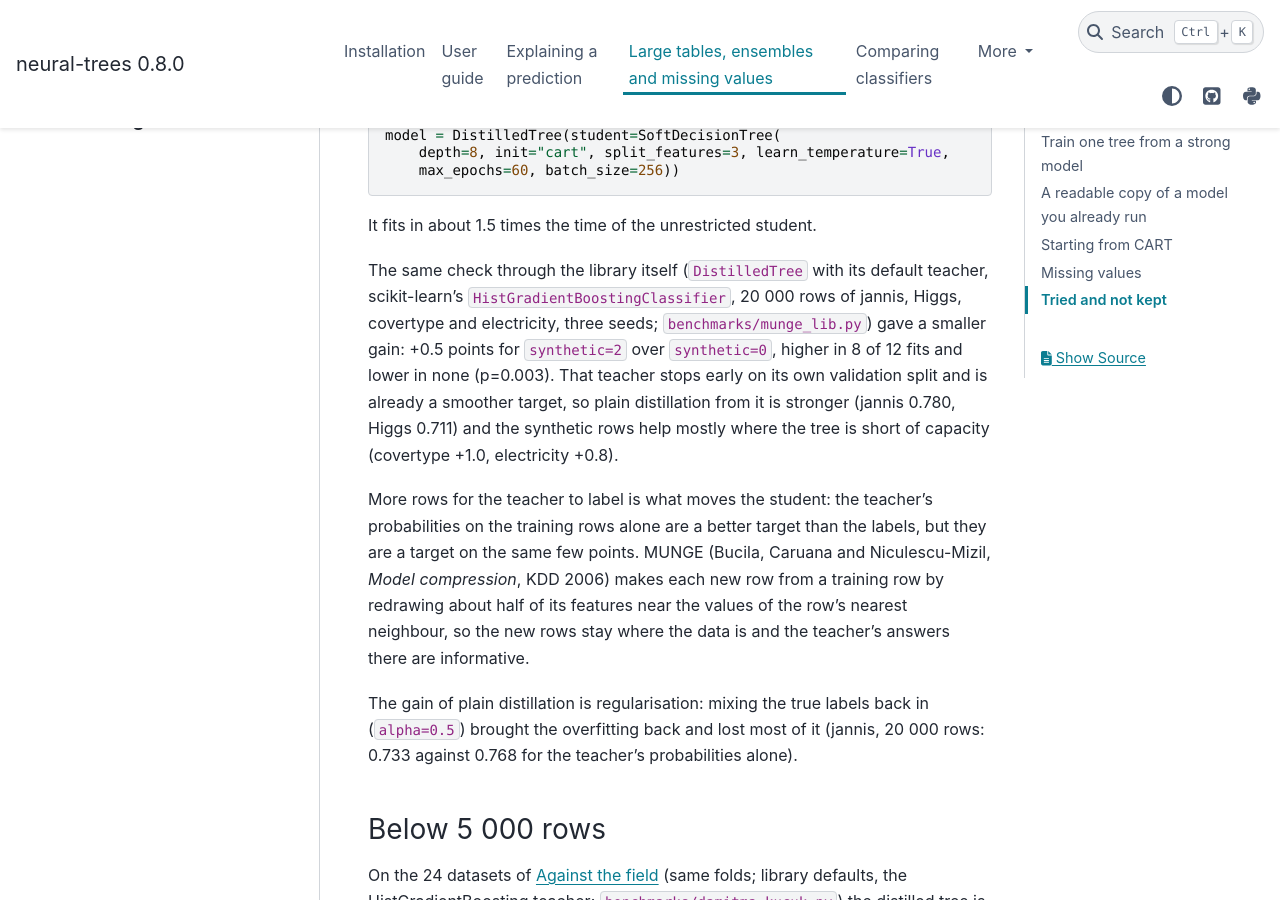
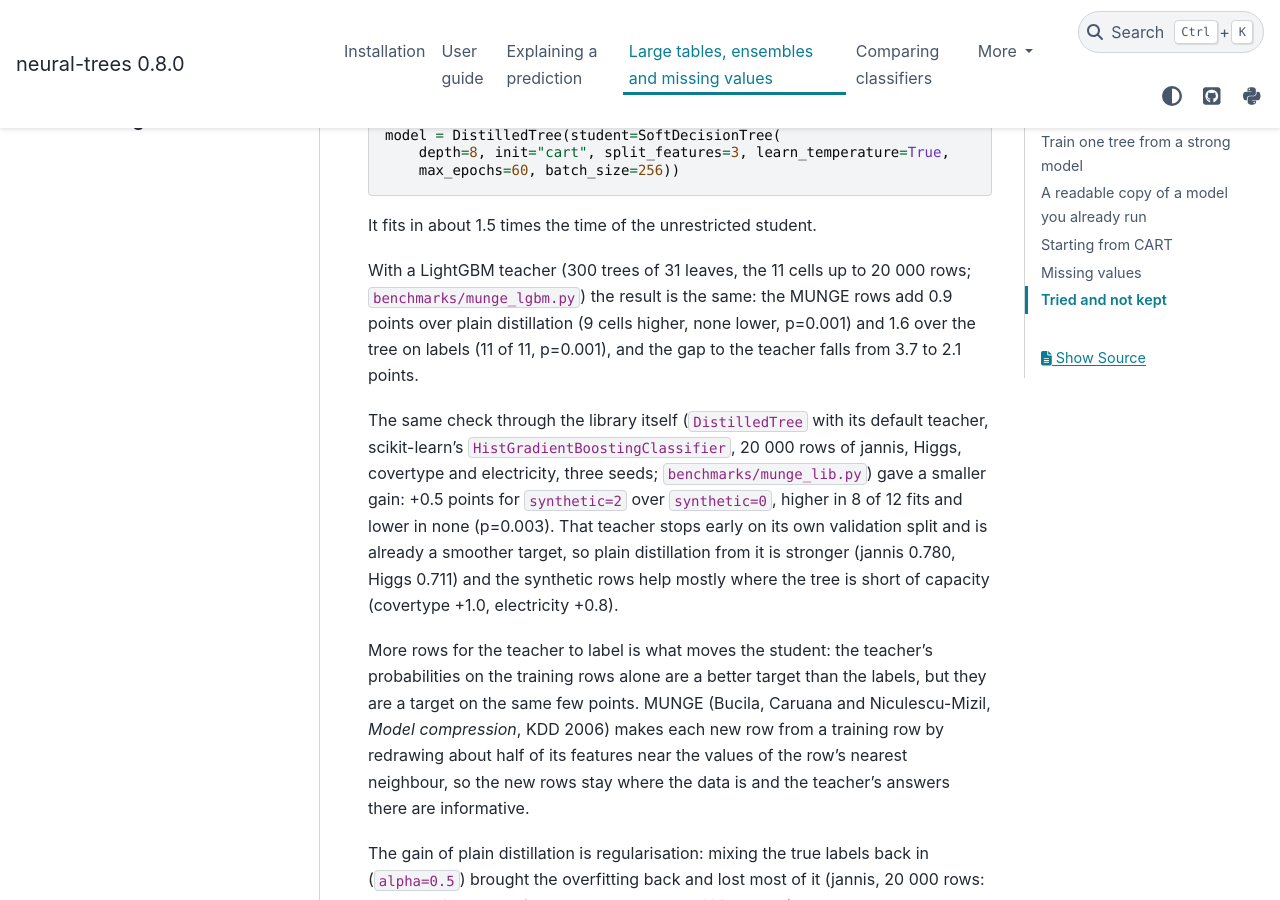
Before and after one commit to cgrtml/neural-trees, a Sphinx documentation site: the page built from docs/large_tables.rst, in a window 1280 px wide and 900 px high, scrolled down 3004 px. Built offline with Sphinx 7.4.7 and the PyData theme 0.15.4, drawn with Linux system fonts in a browser that asks for light colours; pages that are not in the unit, such as notebooks, are missing from menus.

Commit message:
munge_lgbm results at 03f5f6b: the MUNGE gain holds with a LightGBM teacher

```diff
--- a/docs/large_tables.rst
+++ b/docs/large_tables.rst
@@ -98,6 +98,12 @@ can feed many features per split.
        max_epochs=60, batch_size=256))
 
 It fits in about 1.5 times the time of the unrestricted student.
+
+With a LightGBM teacher (300 trees of 31 leaves, the 11 cells up to 20 000
+rows; ``benchmarks/munge_lgbm.py``) the result is the same: the MUNGE rows
+add 0.9 points over plain distillation (9 cells higher, none lower,
+p=0.001) and 1.6 over the tree on labels (11 of 11, p=0.001), and the gap
+to the teacher falls from 3.7 to 2.1 points.
 
 The same check through the library itself (``DistilledTree`` with its default
 teacher, scikit-learn's ``HistGradientBoostingClassifier``, 20 000 rows of
```
Also changed, not shown: 2 other files.
